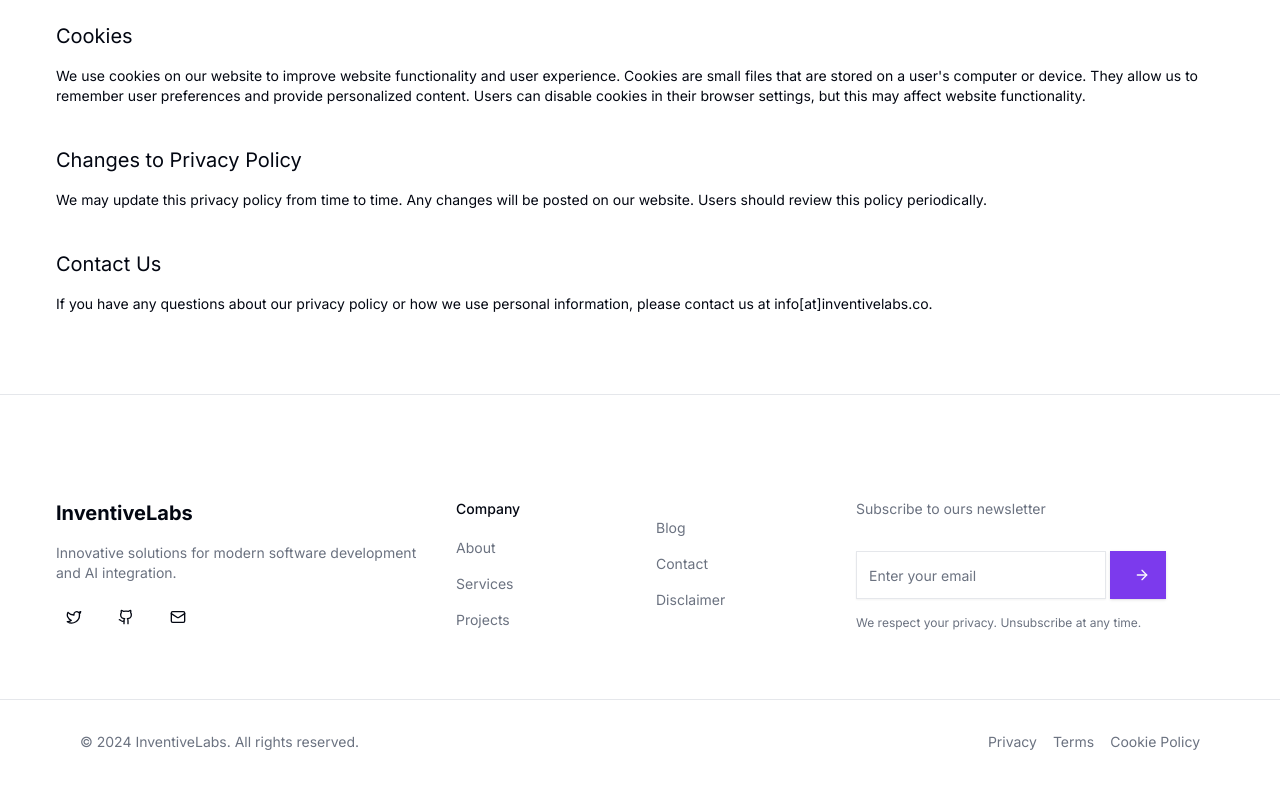
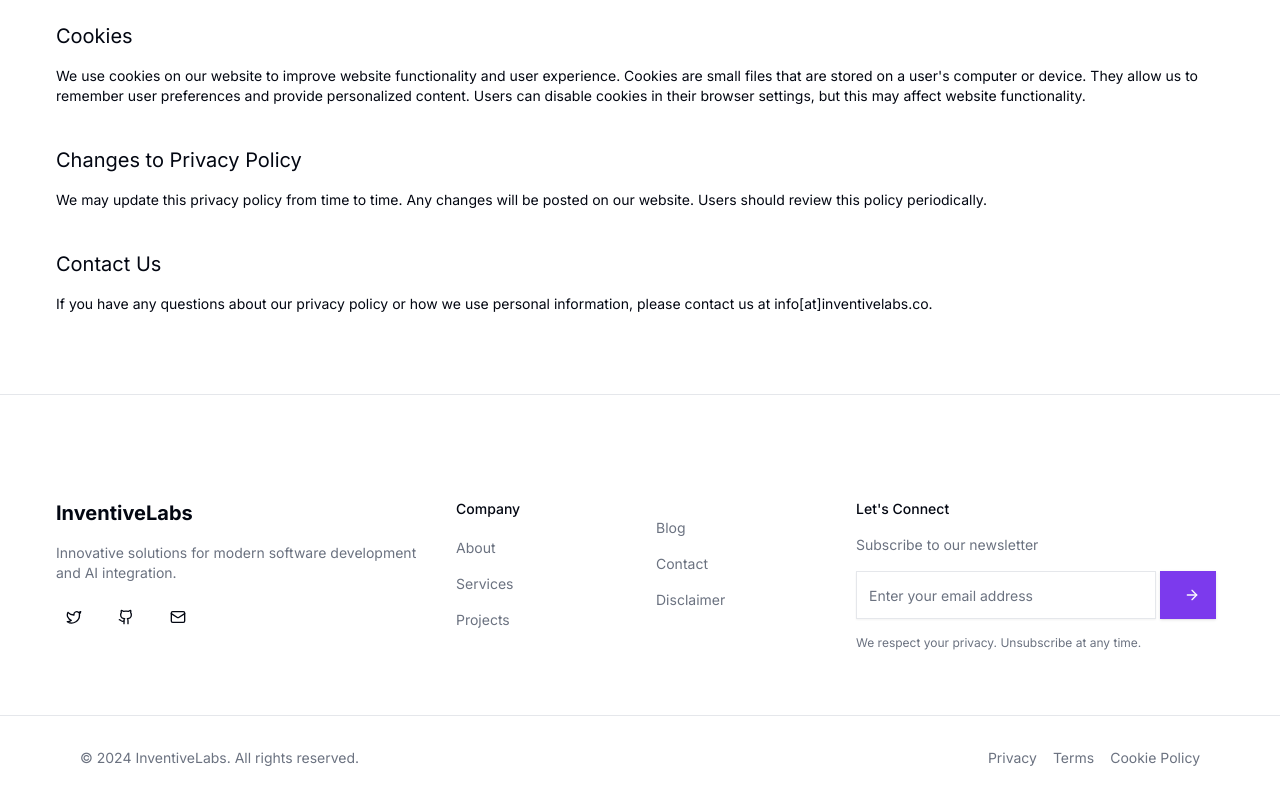
Before and after one commit to saidmaadan/labs, a Next.js app: page /privacy in a window 1280 px wide. Shown: the part 798-1598 px from the top of the page. Built offline with nearby package versions, Linux system fonts and the light colour scheme; no server answers.

Commit message:
Updated footer nesletter

```diff
--- a/src/components/newsletter/newsletter-footer.jsx
+++ b/src/components/newsletter/newsletter-footer.jsx
@@ -75,9 +75,9 @@ export function NewsletterFooter({ className }) {
         className="container "
       >
         <div className="">
-          <motion.div variants={fadeIn('up')} className="space-y-4">
+          <motion.div variants={fadeIn('up')} className="space-y-2">
             <h3 className="text-sm text-muted-foreground ">
-            Subscribe to ours newsletter
+            Subscribe to our newsletter
             </h3>
 
           </motion.div>
@@ -85,21 +85,21 @@ export function NewsletterFooter({ className }) {
             <motion.form
               variants={fadeIn('up')}
               onSubmit={form.handleSubmit(onSubmit)}
-              className="mt-8 flex gap-1 w-full"
+              className="mt-4 flex gap-1 w-full"
             >
 
               <FormField
-                className="w-[300px] "
+                className="w-full"
                 control={form.control}
                 name="email"
                 render={({ field }) => (
                   <FormItem>
                     <FormControl>
                       <Input
-                        placeholder="Enter your email"
+                        placeholder="Enter your email address"
                         {...field}
                         disabled={isLoading}
-                        className="h-12 min-w-[250px] "
+                        className="h-12 xl:min-w-[300px] lg:min-w-[250px] md:min-w-[450px] sm:min-w-[400px] min-w-[250px]"
                       />
                     </FormControl>
                     <FormMessage />
--- a/src/components/shared/footer2.jsx
+++ b/src/components/shared/footer2.jsx
@@ -105,7 +105,17 @@ export function Footer() {
             ))}
           </div>
           <div className="grid gap-8 grid-cols-1 mt-10">
+          <motion.div
+                key="Subscribe"
+                initial={{ opacity: 0, y: 20 }}
+                whileInView={{ opacity: 1, y: 0 }}
+                viewport={{ once: true }}
+                transition={{ duration: 0.5, delay: 0.1 }}
+                className="space-y-4"
+              >
+                <h3 className="text-sm font-medium">Let's Connect</h3>
               <NewsletterFooter />
+            </motion.div>
           </div>
         </div>
       </div>
```
